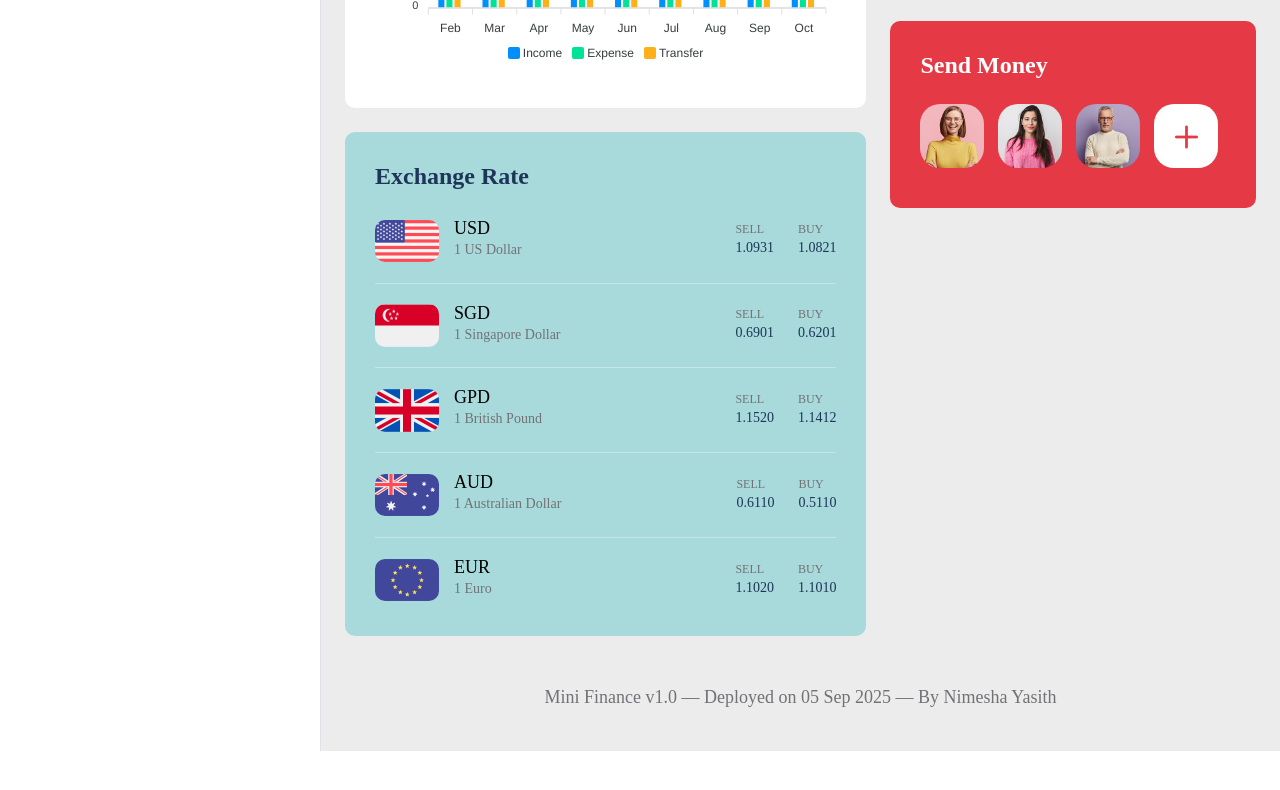
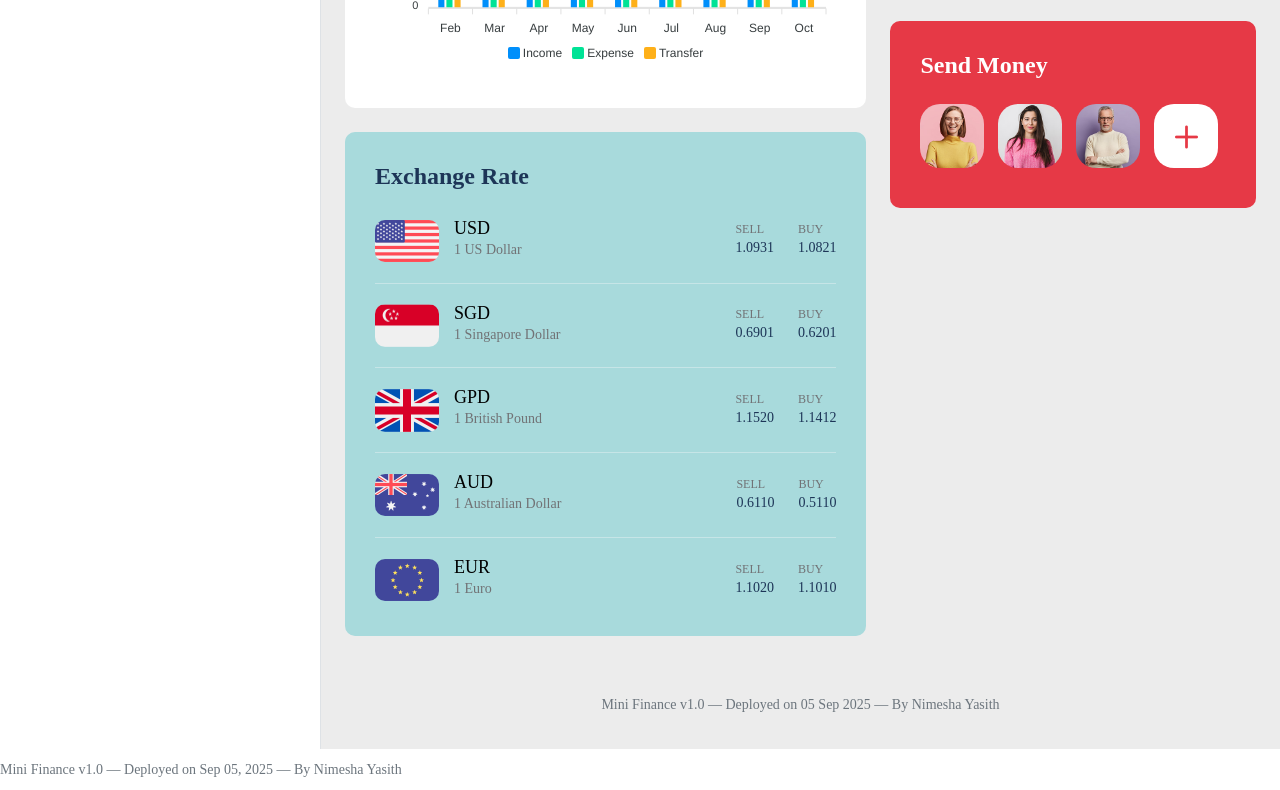
Before and after one commit to nimeshayasith/Mini_Finance-Nimesha_Yasith, a plain HTML site: page index.html in a window 1280 px wide. Shown: the part 1133-1923 px from the top of the page. Before the commit the page ends 1884 px from the top, so only its background shows below. Drawn offline with Linux system fonts and the light colour scheme; a web font is replaced by a local one.

Commit message:
Day 02 modified

```diff
--- a/css/tooplate-mini-finance.css
+++ b/css/tooplate-mini-finance.css
@@ -899,6 +899,12 @@ strong {
   border-color: var(--secondary-color);
 }
 
+.footer-text {
+    font-size: 14px;
+    color: #6c757d; /* muted but readable */
+    margin: 10px 0;
+}
+
 
 /*---------------------------------------
   CUSTOM FORM
--- a/index.html
+++ b/index.html
@@ -589,10 +589,23 @@ Bootstrap 5 Dashboard Admin Template
         </div>
     </div>
 </footer>
+
+
+
                 </main>
 
             </div>
         </div>
+<p id="deploy-footer" class="footer-text"></p>
+
+<script>
+  const today = new Date();
+  const dateOptions = { day: '2-digit', month: 'short', year: 'numeric' };
+  const formattedDate = today.toLocaleDateString('en-US', dateOptions);
+
+  document.getElementById("deploy-footer").textContent =
+    `Mini Finance v1.0 — Deployed on ${formattedDate} — By Nimesha Yasith`;
+</script>
 
         <!-- JAVASCRIPT FILES -->
         <script src="js/jquery.min.js"></script>
```
